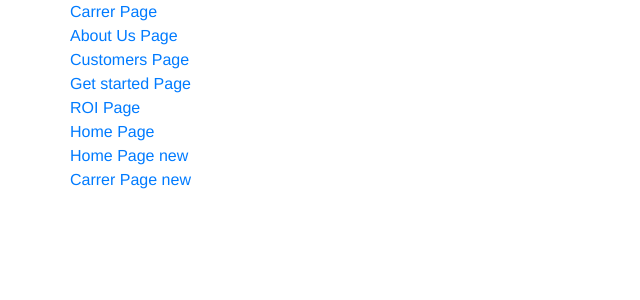
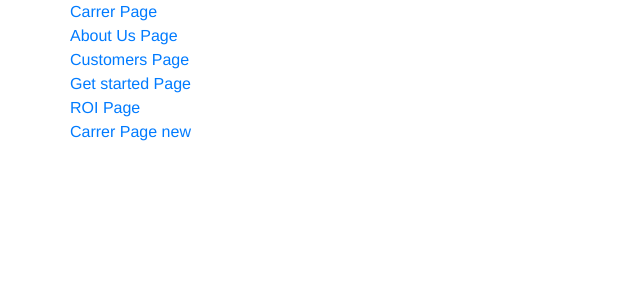
Before and after one commit to harshg6818/-modern-website, a Vue app: page / in a window 1280 px wide. Shown: the top 300 px of the page, without its empty margins (0-640 px from the left). Built offline with nearby package versions, Linux system fonts and the light colour scheme.

Commit message:
comment out extra code

```diff
--- a/src/router/index.js
+++ b/src/router/index.js
@@ -6,8 +6,8 @@ import Carrer from "../views/hirexp-carrer.vue";
 import Customers from "../views/hirexp-customers.vue";
 import GetStart from "../views/hirexp-getStart.vue";
 import Roi from "../views/hirexp-roi.vue";
-import HirexpHome from "../views/hirexp-home.vue";
-import HirexpHomeNew from "../views/hirexp-home-1.vue";
+// import HirexpHome from "../views/hirexp-home.vue";
+// import HirexpHomeNew from "../views/hirexp-home-1.vue";
 import HirexpCarrerNew from "../views/hirexp-carrers-new.vue";
 
 Vue.use(VueRouter);
@@ -43,16 +43,16 @@ const routes = [
     name: "Roi",
     component: Roi
   },
-  {
-    path: "/home",
-    name: "HirexpHome",
-    component: HirexpHome
-  },
-  {
-    path: "/home-new",
-    name: "HirexpHomeNew",
-    component: HirexpHomeNew
-  },
+  // {
+  //   path: "/home",
+  //   name: "HirexpHome",
+  //   component: HirexpHome
+  // },
+  // {
+  //   path: "/home-new",
+  //   name: "HirexpHomeNew",
+  //   component: HirexpHomeNew
+  // },
   {
     path: "/carrer-new",
     name: "HirexpCarrerNew",
--- a/src/views/Home.vue
+++ b/src/views/Home.vue
@@ -25,7 +25,7 @@
         <router-link to="/roi">ROI Page</router-link>
       </a>
     </div>
-    <div class="row">
+    <!-- <div class="row">
       <a href="" target="_blank">
         <router-link to="/home">Home Page</router-link>
       </a>
@@ -34,7 +34,7 @@
       <a href="" target="_blank">
         <router-link to="/home-new">Home Page new</router-link>
       </a>
-    </div>
+    </div> -->
     <div class="row">
       <a href="" target="_blank">
         <router-link to="/carrer-new">Carrer Page new</router-link>
```
